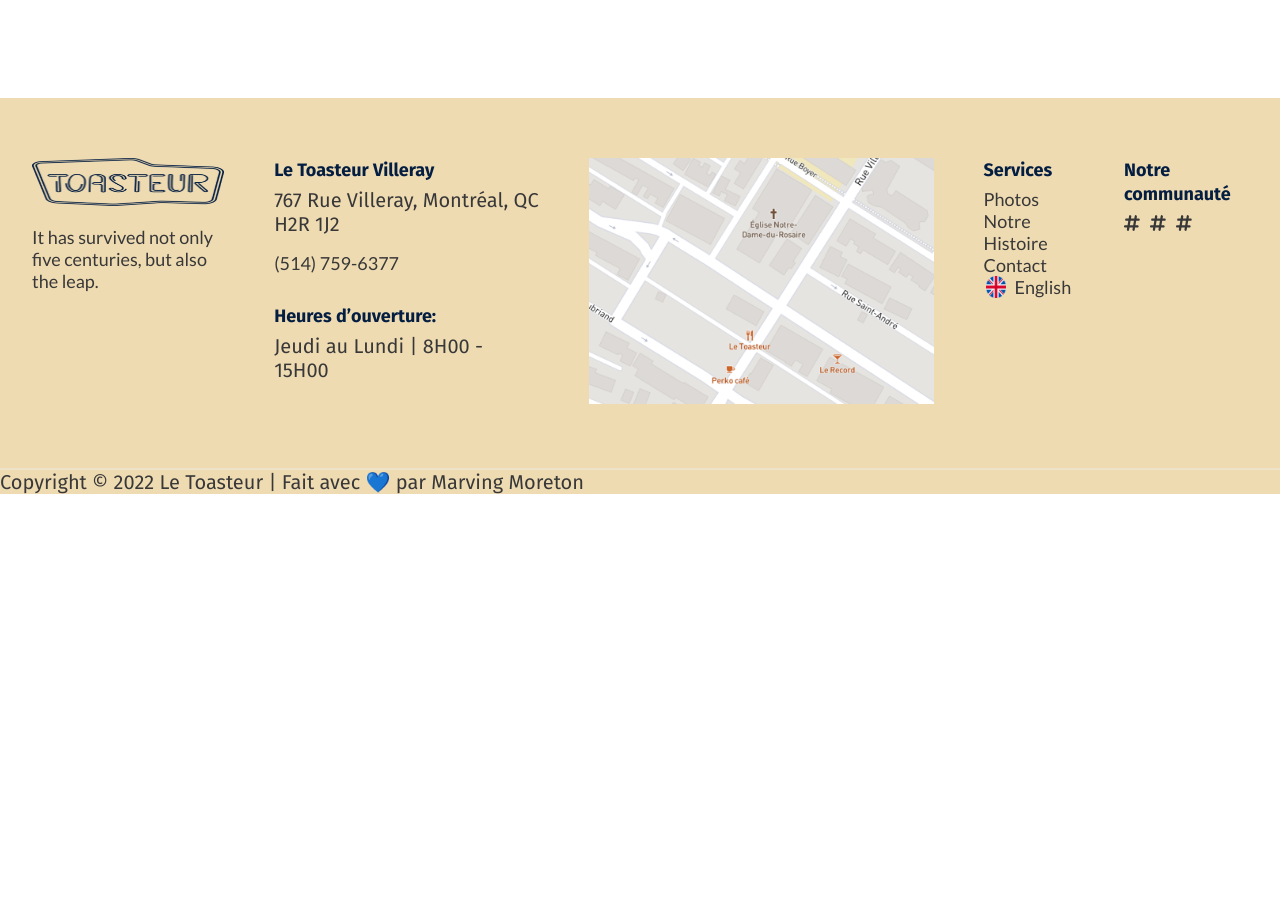
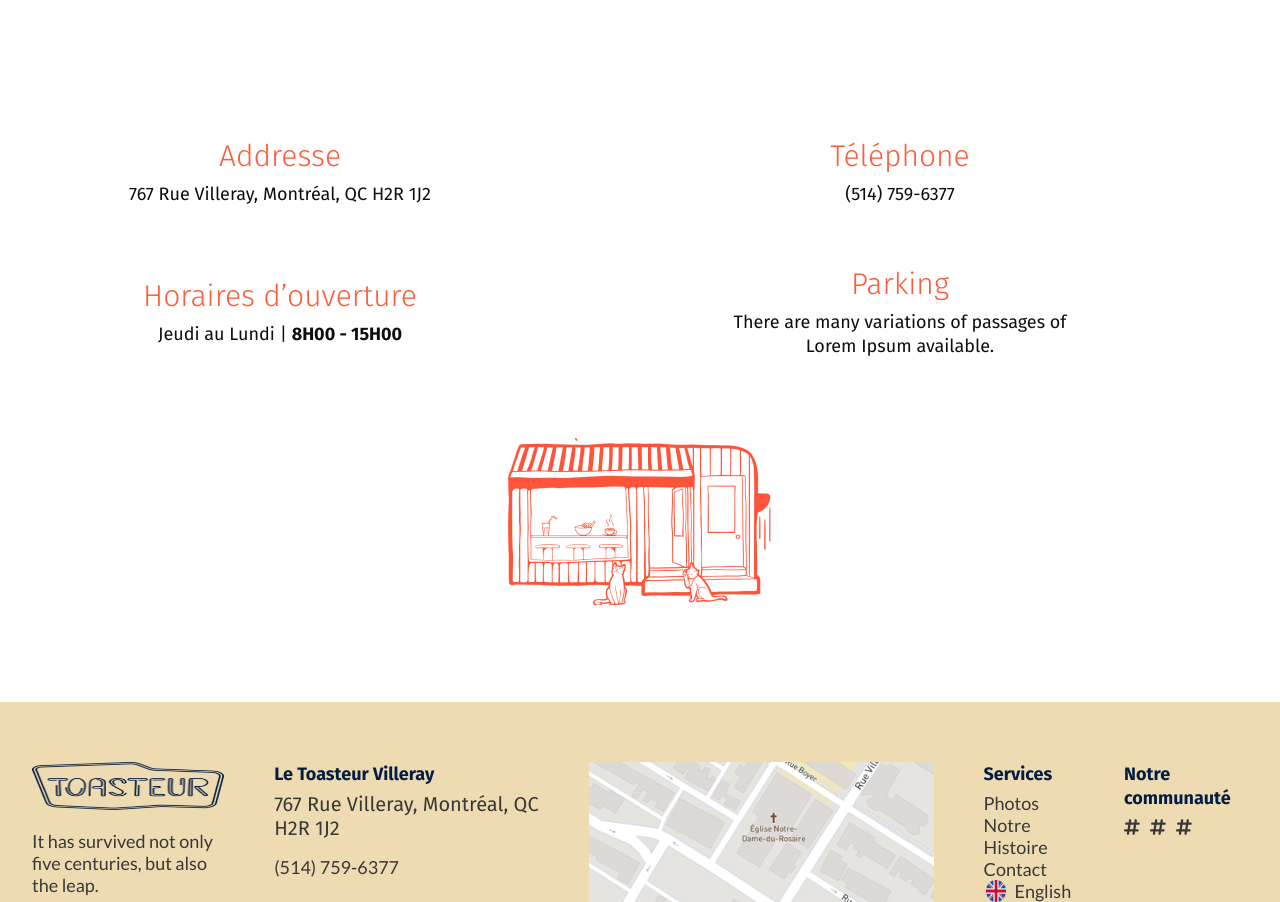
Before and after one commit to MarvingMoreton/le-toasteur-app, a Next.js app: page /contact in a window 1280 px wide. Shown: the part 1509-2411 px from the top of the page. Before the commit the page ends 2013 px from the top, so only its background shows below. Built offline with nearby package versions, Linux system fonts and the light colour scheme.

Commit message:
address component

```diff
--- /dev/null
+++ b/components/ui/contact/Addresses.js
@@ -0,0 +1,44 @@
+import classes from "./Addresses.module.css";
+import Link from "next/link";
+import Image from "next/image";
+import React from "react";
+
+function Addresses() {
+  return (
+    <section className={`${classes["section-addresses"]} ${"container"}`}>
+      <div className={classes["grid-addresses"]}>
+        <div className={classes["card-address"]}>
+          <h2>Addresse</h2>
+          <span>767 Rue Villeray, Montréal, QC H2R 1J2</span>
+        </div>
+        <div className={classes["card-address"]}>
+          <h2>Téléphone</h2>
+          <span>(514) 759-6377</span>
+        </div>
+        <div className={classes["card-address"]}>
+          <h2>Horaires d’ouverture</h2>
+          <span>
+            Jeudi au Lundi | <strong>8H00 - 15H00</strong>{" "}
+          </span>
+        </div>
+        <div className={classes["card-address"]}>
+          <h2>Parking</h2>
+          <span>
+            There are many variations of passages of Lorem Ipsum available.
+          </span>
+        </div>
+      </div>
+      <div className={classes["box-illustration"]}>
+        <Image
+          src="/images/toasteur-illustration.png"
+          alt="test"
+          // layout="fill"
+          width={269}
+          height={167}
+        />
+      </div>
+    </section>
+  );
+}
+
+export default Addresses;
--- /dev/null
+++ b/components/ui/contact/Addresses.module.css
@@ -0,0 +1,52 @@
+.section-addresses {
+  padding: 4rem 0 9.7rem 0;
+}
+
+.grid-addresses {
+  display: flex;
+  align-items: center;
+  text-align: center;
+  flex-wrap: wrap;
+  width: 100%;
+  row-gap: 6rem;
+  column-gap: 14rem;
+  margin: 0 auto;
+}
+.card-address {
+  width: 40%;
+  display: flex;
+  flex-direction: column;
+  justify-content: center;
+  text-align: center;
+  align-items: center;
+  gap: 0.8rem;
+}
+.card-address > h2 {
+  font-family: "Fira Sans";
+  font-style: normal;
+  font-weight: 300;
+  font-size: 30px;
+  line-height: 36px;
+
+  text-align: center;
+
+  color: #ff5c39;
+}
+
+.card-address > span {
+  font-family: "Fira Sans";
+  font-style: normal;
+  font-weight: 400;
+  font-size: 18px;
+  line-height: 24px;
+  text-align: center;
+  width: 80%;
+
+  color: #0e0e0e;
+}
+
+.box-illustration {
+  display: flex;
+  justify-content: center;
+  margin-top: 8rem;
+}
--- a/pages/contact.js
+++ b/pages/contact.js
@@ -4,12 +4,14 @@
 
 import Banner from "../components/ui/shared/Banner";
 import Map from "../components/ui/contact/Map";
+import Addresses from "../components/ui/contact/Addresses";
 
 export default function Contact(props) {
   return (
     <div>
       <Banner />
       <Map />
+      <Addresses />
     </div>
   );
 }
```
Also changed, not shown: public/images/toasteur-illustration.png (added).
